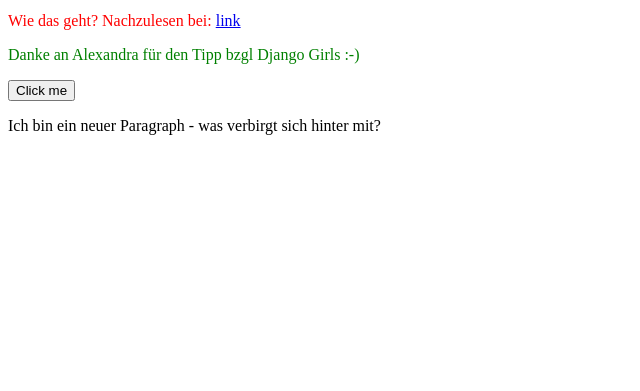
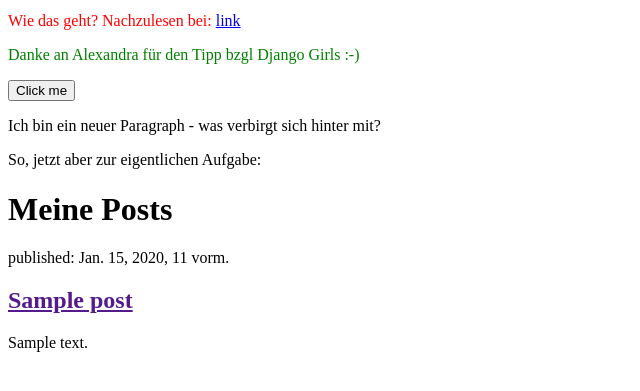
Before and after one commit to kusejkok/my-first-blog, a Django app: page / in a window 1280 px wide. Shown: the part 282-673 px from the top of the page, without its empty margins (0-640 px from the left). Run offline with Django 3.2, Linux system fonts and the light colour scheme; tables that the repository leaves empty hold one stand-in row (values such as "Sample post").

Commit message:
Modified templates to display posts

```diff
--- a/blog/templates/blog/post_list.html
+++ b/blog/templates/blog/post_list.html
@@ -23,5 +23,14 @@
 <p title = "Erwischt :-)">
 Ich bin ein neuer Paragraph - was verbirgt sich hinter mit?
 </p>
+<p> So, jetzt aber zur eigentlichen Aufgabe: </p>
+<h1> Meine Posts </h1>
+{% for post in posts %}
+    <div>
+        <p>published: {{ post.published_date }}</p>
+        <h2> <a href=''> {{ post.title }}</a></h2>
+        <p>{{ post.text|linebreaksbr }}</p>
+    </div>
+{% endfor %}
 </body>
 </html>
--- a/blog/views.py
+++ b/blog/views.py
@@ -1,5 +1,8 @@
 from django.shortcuts import render
+from django.utils import timezone
+from .models import Post
 
 # Create your views here.
 def post_list(request):
-    return render(request, 'blog/post_list.html', {})
+    posts = Post.objects.filter(published_date__lte=timezone.now()).order_by('published_date')
+    return render(request, 'blog/post_list.html', {'posts':posts})
```
